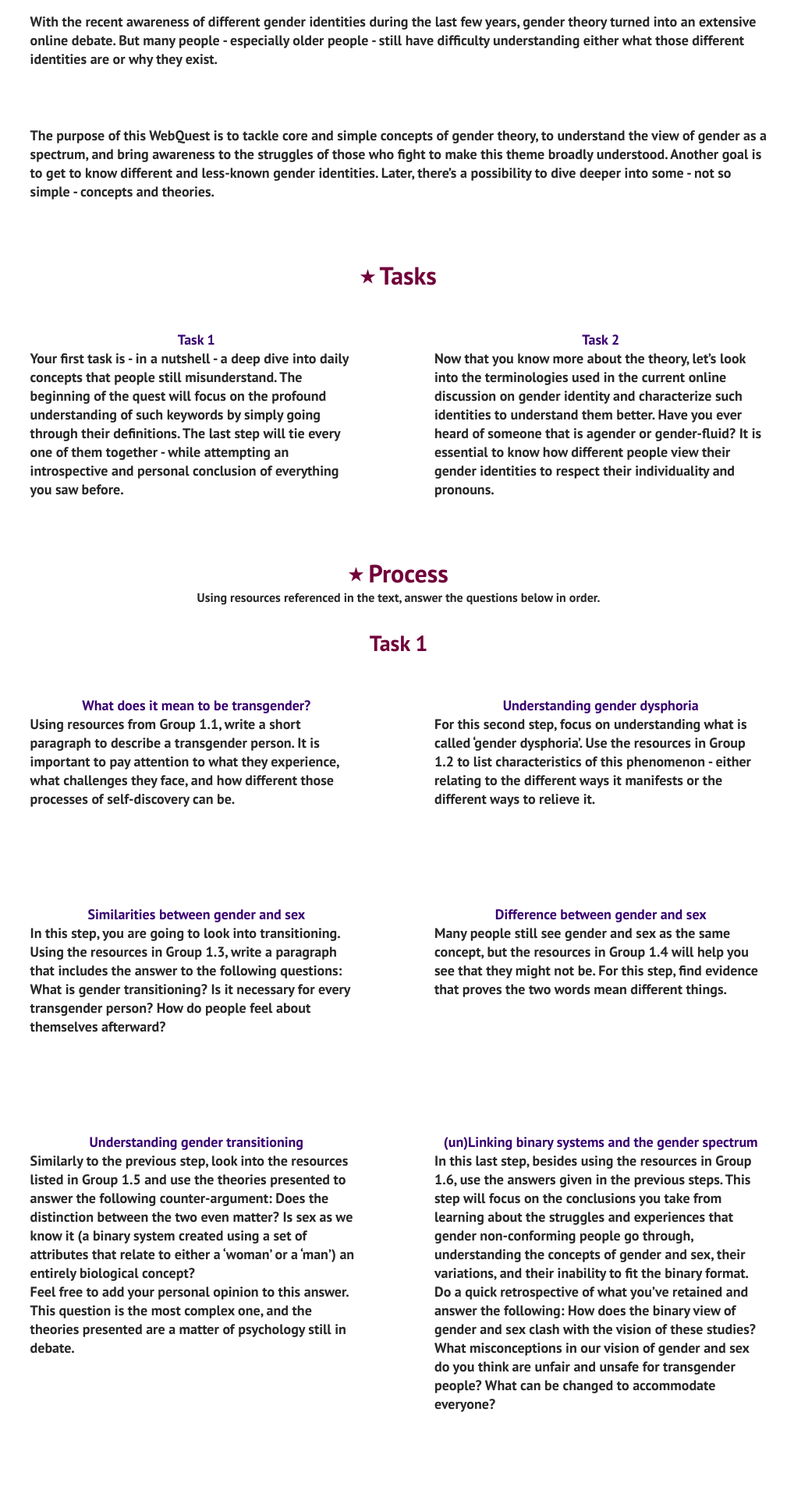
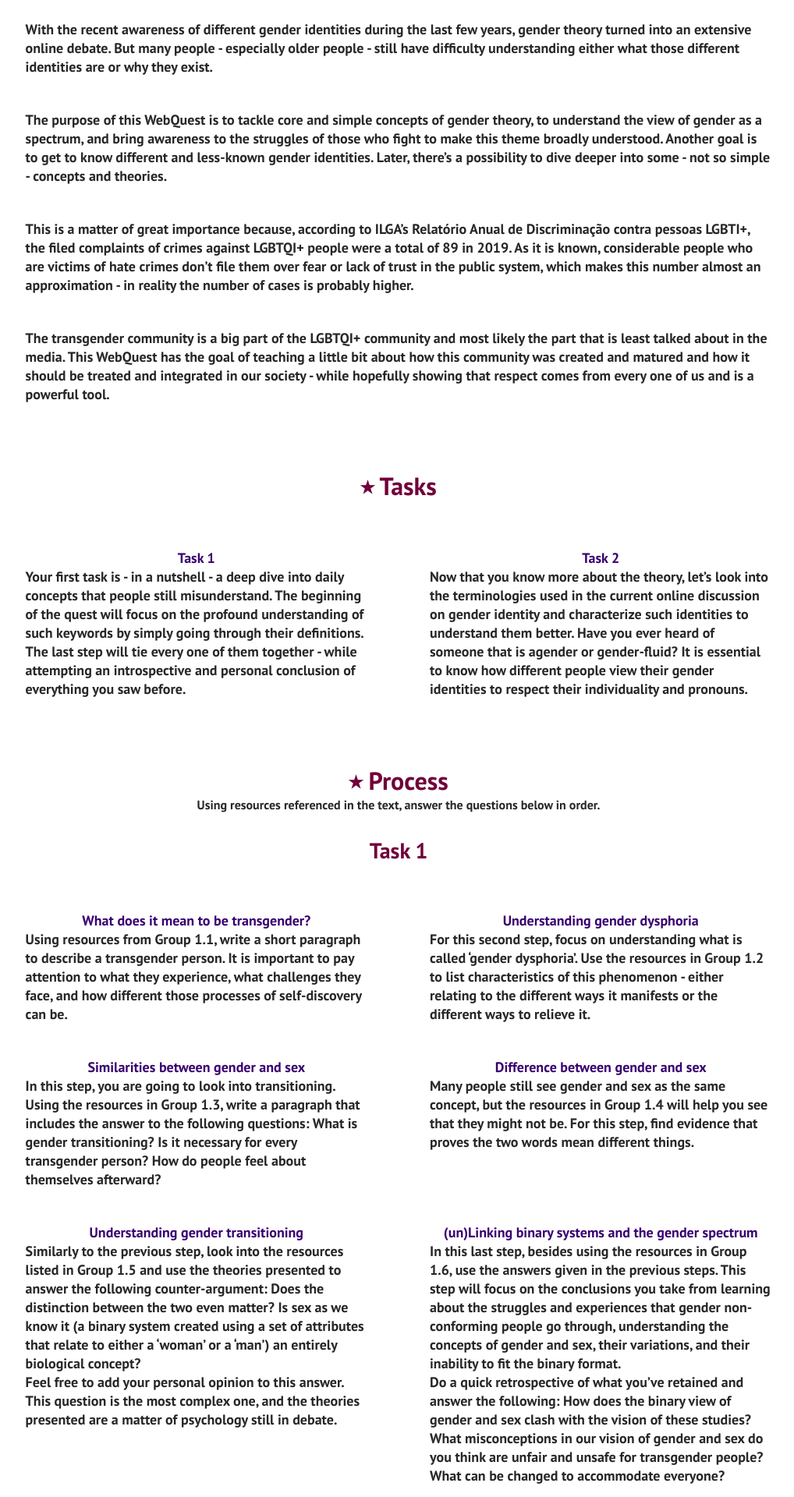
Before and after one commit to caroucintra/caroucintra.github.io, a React (Create React App) app: page /webquest in a window 1280 px wide. Shown: the part 220-2140 px from the top of the page at 78% size, without its empty margins (129-1147 px from the left). Built offline with nearby package versions, Linux system fonts and the light colour scheme.

Commit message:
Design changes for cards

```diff
--- a/src/components/Cards/Cards.css
+++ b/src/components/Cards/Cards.css
@@ -30,7 +30,7 @@
 
   .cards__wrapper {
     position: relative;
-    margin: 30px 0 20px;
+    margin: 50px 0 50px;
   }
 
   .cards__items {
@@ -40,7 +40,7 @@
   .cards__item {
     display: flex;
     flex: 1;
-    margin: 0 1rem;
+    margin: 0 20px;
     border-radius: 10px;
   }
 
@@ -60,7 +60,7 @@
   }
 
   .cards__item__info {
-    padding: 20px 30px 30px;
+    padding: 10px 20px 10px;
   }
 
   .cards__item__text {
--- a/src/components/Cards/Cards.js
+++ b/src/components/Cards/Cards.js
@@ -17,6 +17,14 @@ function Cards() {
                 <ul className='cards__items'>
                     <CardItem
                     text='The purpose of this WebQuest is to tackle core and simple concepts of gender theory, to understand the view of gender as a spectrum, and bring awareness to the struggles of those who fight to make this theme broadly understood. Another goal is to get to know different and less-known gender identities. Later, there’s a possibility to dive deeper into some - not so simple - concepts and theories.'/>
+                </ul>
+                <ul className='cards__items'>
+                    <CardItem
+                    text={"This is a matter of great importance because, according to ILGA’s Relatório Anual de Discriminação contra pessoas LGBTI+, the filed complaints of  crimes against LGBTQI+ people were a total of 89 in 2019. As it is known, considerable people who are victims of hate crimes don’t file them over fear or lack of trust in the public system, which makes this number almost an approximation - in reality the number of cases is probably higher."}/>
+                </ul>
+                <ul className='cards__items'>
+                    <CardItem
+                    text={"The transgender community is a big part of the LGBTQI+ community and most likely the part that is least talked about in the media. This WebQuest has the goal of teaching a little bit about how this community was created and matured and how it should be treated and integrated in our society - while hopefully showing that respect comes from every one of us and is a powerful tool."}/>
                 </ul>
             </div>
         </div>
@@ -51,10 +59,6 @@ function Cards() {
                     text='For this second step, focus on understanding what is called ‘gender dysphoria’. Use the resources in Group 1.2 to list characteristics of this phenomenon - either relating to the different ways it manifests or the different ways to relieve it.'
                     />
                 </ul>
-            </div>
-        </div>
-        <div className='cards__container'>
-            <div className='cards__wrapper'>
                 <ul className='cards__items'>
                     <CardItem
                     title='Similarities between gender and sex'
@@ -65,10 +69,6 @@ function Cards() {
                     text='Many people still see gender and sex as the same concept, but the resources in Group 1.4 will help you see that they might not be. For this step, find evidence that proves the two words mean different things.'
                     />
                 </ul>
-            </div>
-        </div>
-        <div className='cards__container'>
-            <div className='cards__wrapper'>
                 <ul className='cards__items'>
                     <CardItem
                     title='Understanding gender transitioning'
@@ -95,10 +95,6 @@ function Cards() {
                     text='Similarly to the previous step, you must characterize the gender-fluid identity, one of the identities that fall under the non-binary label. This identity is commonly overlooked when talking about the gender non-conforming community. Use the resources in Group 2.2 to learn more about the term and characterize it, knowing that its definition is highly attached to the concept of non-binary.'
                     />
                 </ul>
-            </div>
-        </div>
-        <div className='cards__container'>
-            <div className='cards__wrapper'>
                 <ul className='cards__items'>
                     <CardItem
                     title='Defining agender identity'
@@ -141,10 +137,6 @@ function Cards() {
                         ]}
                     />
                 </ul>
-            </div>
-        </div>
-        <div className='cards__container'>
-            <div className='cards__wrapper'>
                 <ul className='cards__items'>
                     <CardItem
                     title='Group 1.3'
@@ -178,10 +170,6 @@ function Cards() {
                         ]}
                     />
                 </ul>
-            </div>
-        </div>
-        <div className='cards__container'>
-            <div className='cards__wrapper'>
                 <ul className='cards__items'>
                 <CardItem
                     title='Group 1.5'
@@ -247,10 +235,6 @@ function Cards() {
                         ]}
                     />
                 </ul>
-            </div>
-        </div>
-        <div className='cards__container'>
-            <div className='cards__wrapper'>
                 <ul className='cards__items'>
                 <CardItem
                     title='Group 2.3'
@@ -277,63 +261,47 @@ function Cards() {
                 <ul className='cards__items'>
                     <CardItem
                     title='Step 1.1'
-                    text={"In this step, if you created an answer that:\n- Includes the definition of the word transgender → 25%\n- Includes the fact that the transgender self-discovery process is different for everyone → 25%\n- Includes at least 2 challenges that transgender people face, briefly described → 50%"}
+                    text={"In this step, your answer should have in mind the definition of the word transgender, the fact that the transgender self-discovery process is different for everyone and the challenges that transgender people face, briefly described."}
                     />
                     <CardItem
                     title='Step 1.2'
-                    text={"For this second step, you should give 2 examples of:\n- How dysphoria manifests\n- How to relieve its symptoms\nIf you wrote only 1 example of either or 2 examples of one of the questions but forgot the other, you get only 50%."}
+                    text={"For this second step, you should give 2 examples of:\n- How dysphoria manifests\n- How to relieve its symptoms"}
                     />
                 </ul>
-            </div>
-        </div>
-        <div className='cards__container'>
-            <div className='cards__wrapper'>
                 <ul className='cards__items'>
                     <CardItem
                     title='Step 1.3'
-                    text={"In this step, you should recall the 3 questions made: “What is gender transitioning? Is it necessary for every transgender person? How do people feel about themselves afterward?”.\nIf you managed to answer with the definition of gender transitioning (first question) correctly, you get 50%.\nThe second answer should be a little more developed than the third, because the question requires a more in dept answer. That makes the percentages of the answers 30% and 20%, respectively."}
+                    text={"In this step, you should recall the 3 questions made: “What is gender transitioning? Is it necessary for every transgender person? How do people feel about themselves afterward?”.\nThe second answer should be a little more developed than the first and the third, because the question requires a more in dept answer. Having that in mind when creating the answer results in a complex and complete view."}
                     />
                     <CardItem
                     title='Step 1.4'
                     text='You answer for this step can be really simple, or really complex. By watching the YouTube videos by BigThink and PhilosophyTube, you probably learned more about gender performativism, and the essentialist and social construvist theories. If your answer referenced such terms, it is complex enough for this WebQuest - and your teacher should grade it as such.'
                     />
                 </ul>
-            </div>
-        </div>
-        <div className='cards__container'>
-            <div className='cards__wrapper'>
                 <ul className='cards__items'>
                     <CardItem
                     title='Step 1.5'
-                    text='This step presents the hardest question to answer. It is very important to remember that this topic is still discussed between psychologists, and it’s a tricky opinion to understand of something very well known to every human being. If you answered with your own opinion, but had in mind that the two sexes are a generalization of what is seen as a bimodal system with arbitrary attributes, you earn more points. Because of this question’s nature and complexity, the judgment to grade it is almost fully up to the teacher.'
+                    text='This step presents the hardest question to answer. It is very important to remember that this topic is still discussed between psychologists, and it’s a tricky opinion to understand of something very well known to every human being. Try to consider, besides your own opinion, the vision that the two sexes are a generalization of what is seen as a bimodal system with arbitrary attributes. Because of this question’s nature and complexity, the judgment to grade it is fully up to the teacher.'
                     />
                     <CardItem
                     title='Step 1.6'
-                    text={"This last step of the task asks you to conclude from the previous work, and suggest changes to the system we know.\n- If you mentioned being transgender → +10%\n- If you mentioned needing transitioning because of dysphoria → +15%\n- If you mentioned the material necessity of gender in our society and how it creates in imbalanced view of each gender → +25%\n- If you found that a binary system can be hurtful to everyone, and we would all benefit from a broader view of gender and sex → +50%"}
+                    text={"This last step of the task asks you to conclude from the previous work, and suggest changes to the system we know.\nNow you know a little bit about being transgender, needing transitioning because of dysphoria, the material necessity of gender in our society and how it creates in imbalanced view of each gender. The goal for this question is to create even more empathy for this community, and hopefully conclude that a binary system can be hurtful to everyone, and we would all benefit from a broader view of gender and sex."}
                     />
                 </ul>
-            </div>
-        </div>
-        <div className='cards__container'>
-            <div className='cards__wrapper'>
                 <ul className='cards__items'>
                     <CardItem
                     title='Step 2.1'
-                    text={"The first step of the second task asks you to search for what is means to be non-binary.\n- If you mentioned that non-binary is an umbrella term for different gender identities, and what those identities are → 25%\n- If you mentioned that non-binary people are also trans, and why → 25%\n- If you defined what being non-binary is → 50%"}
+                    text={"The first step of the second task asks you to search for what is means to be non-binary. Its definition is a necessity for this question, but you should notice that this term is an umbrella term for different gender identities and those people are included in the trans community."}
                     />
                     <CardItem
                     title='Step 2.2'
-                    text={"This step asked you to search for gender-fluidity.\n- If you gave the correct definition of the term → 50% \n- If you considered the differences between gender-fluid and non-binary → 25%\n- If you considered that gender identities are not a fixed thing and can change overtime → 25%"}
+                    text={"This step asked you to search for gender-fluidity. You should search for the correct definition of the term, consider the differences between gender-fluid and non-binary identities, and hopefully conclude that, for many people, gender identities are not a fixed thing and can change overtime."}
                     />
                 </ul>
-            </div>
-        </div>
-        <div className='cards__container'>
-            <div className='cards__wrapper'>
                 <ul className='cards__items'>
                     <CardItem
                     title='Step 2.3'
-                    text={"In the last step, while searching the agender identity, you must've found:\n- It's different defintions → 50% \n- A little bit about the history of the term → 25%\n- Pronouns, the differences from other gender identities, and other minor details → 25%"}
+                    text={"In the last step, while searching the agender identity, the definitions of the term can be found, as well as its history and its differences from other gender identities. If you made sure to give a good read to this and learn a little bit more on how to understand this community, then you did a great job!"}
                     />
                 </ul>
             </div>
```
